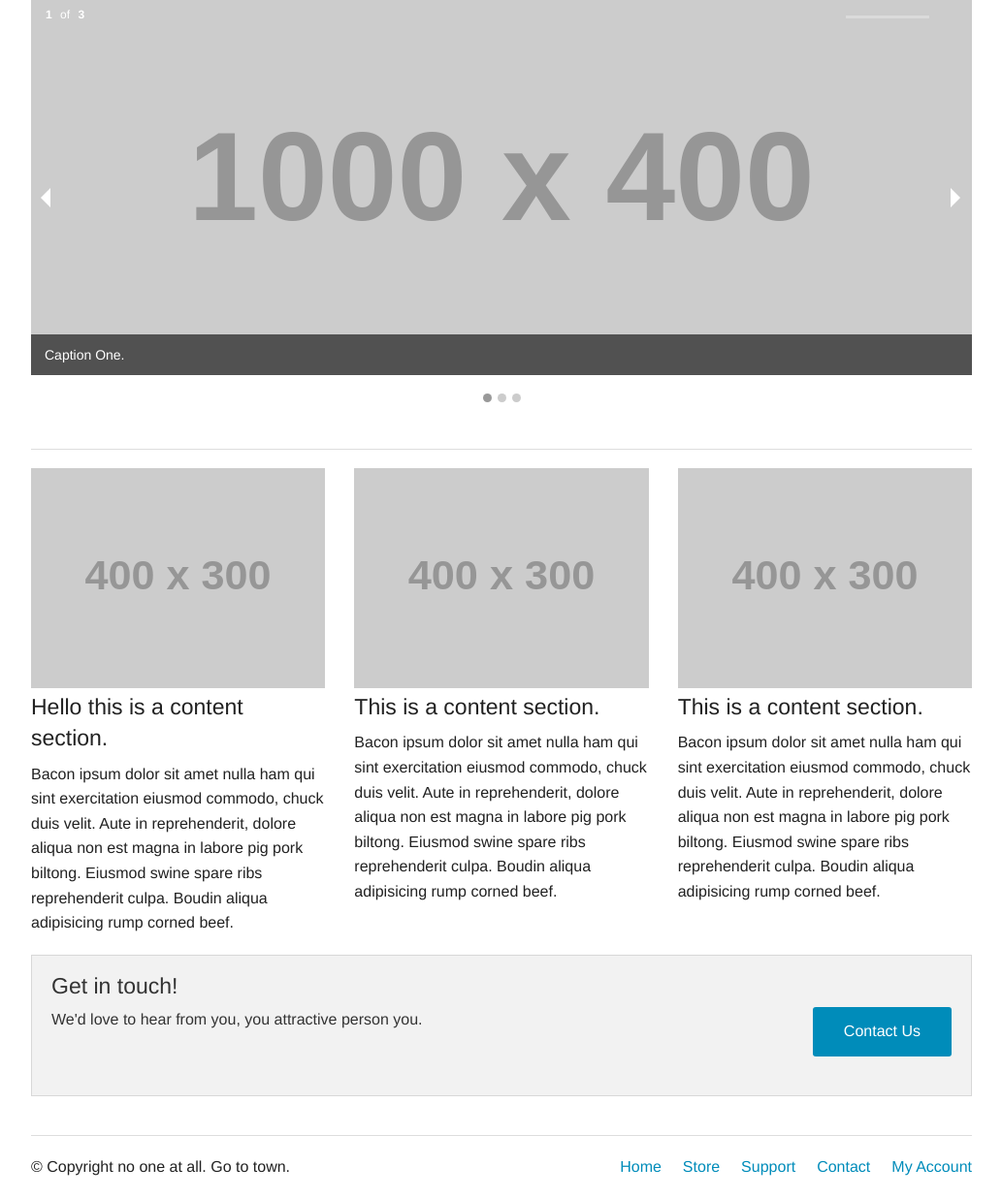
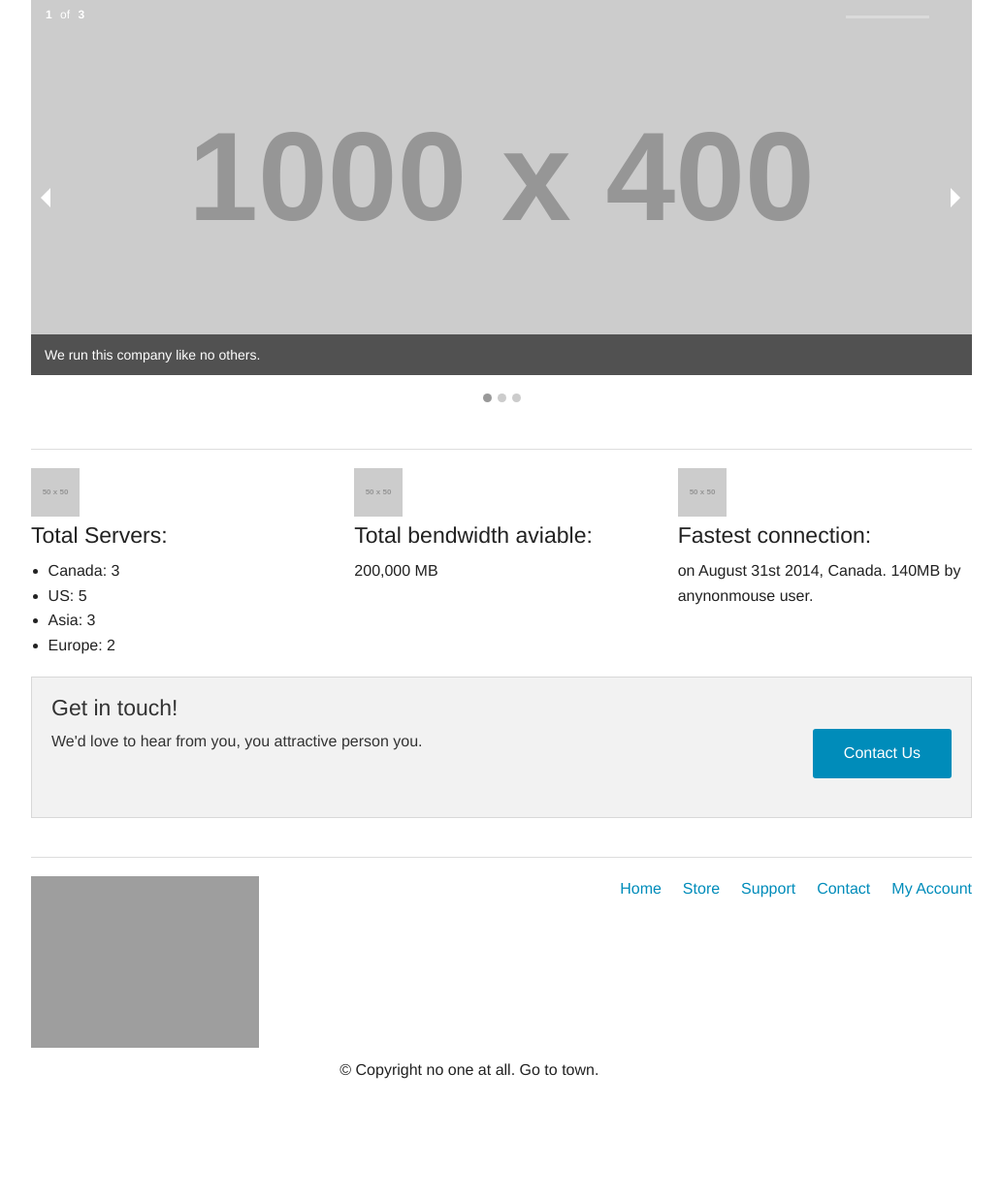
Before and after one commit to watervpn/wire, a PHP site: page / in a window 1280 px wide. Shown: the part 82-1318 px from the top of the page at 97% size, without its empty margins (123-1156 px from the left). After the commit the page ends 1195 px from the top, so only its background shows below. Run offline with PHP 8.4, Linux system fonts and the light colour scheme; grey boxes labelled with a size stand in for pictures from a placeholder-image service; style sheets or scripts are compiled from the project's sources; some libraries are stand-ins or nearby versions; grey boxes are pictures that could not be loaded.

Commit message:
content update

```diff
--- a/inc/footer.inc
+++ b/inc/footer.inc
@@ -2,8 +2,8 @@
     <div class="large-12 columns">
       <hr/>
       <div class="row">
-        <div class="large-6 columns">
-          <p>© Copyright no one at all. Go to town.</p>
+        <div class="badge large-6 columns">
+          <img src="/img/badge.png" alt="logo" class="logo" />
         </div>
         <div class="large-6 columns">
           <ul class="inline-list right">
@@ -14,6 +14,9 @@
             <li><a href="user.php" >My Account</a></li>
           </ul>
         </div>
+      </div>
+      <div class="row">
+          <p class="large-4 copyright">© Copyright no one at all. Go to town.</p>
       </div>
     </div>
   </footer>
--- a/inc/nav_user.inc
+++ b/inc/nav_user.inc
@@ -4,7 +4,7 @@
 		<a href="logout.php" class="button right">Logout</a>
 		<ul class="nav left">
 			<li class="left"><a class="button" href="servers.php">Server Status</a></li>
-			<li class="left"><a class="button" href="#">Edit Account Info</a></li>
+			<li class="left"><a class="button" href="#">Account Info</a></li>
 		</ul>
 	</div>
 </div>
--- a/inc/slider.inc
+++ b/inc/slider.inc
@@ -1,20 +1,20 @@
 <ul class="example-orbit" data-orbit>
   <li>
-    <img src="http://placehold.it/1000x400&text=[ Slider image 1 ]" />
+    <img src="http://placehold.it/1000x400&text=[ WaterVPN a tranparent VPN provider ]" />
     <div class="orbit-caption">
-      Caption One.
+      We run this company like no others.
     </div>
   </li>
   <li class="active">
-    <img src="http://placehold.it/1000x400&text=[ Slider image 2 ]" />
+    <img src="http://placehold.it/1000x400&text=[ We located in Canada, and we like maple syrup and privacy.]" />
     <div class="orbit-caption">
-      Caption Two.
+      Go Maple syrup.
     </div>
   </li>
   <li>
-    <img src="http://placehold.it/1000x400&text=[ Slider image 3 ]" />
+    <img src="http://placehold.it/1000x400&text=[ Give us feedback, we are listening. ]" />
     <div class="orbit-caption">
-      Caption Three.
+      You feedback are important to us.
     </div>
   </li>
 </ul>
--- a/index.php
+++ b/index.php
@@ -15,22 +15,27 @@
 
 
   <div class="row">
-    <div class="large-4 columns">
-      <img src="http://placehold.it/400x300&text=[img]"/>
-      <h4>Hello this is a content section.</h4>
-      <p>Bacon ipsum dolor sit amet nulla ham qui sint exercitation eiusmod commodo, chuck duis velit. Aute in reprehenderit, dolore aliqua non est magna in labore pig pork biltong. Eiusmod swine spare ribs reprehenderit culpa. Boudin aliqua adipisicing rump corned beef.</p>
+    <div class="status large-4 columns">
+      <img src="http://placehold.it/50x50&text=[img]"/>
+      <h4>Total Servers:</h4>
+      <ul>
+        <li>Canada: 3</li>
+        <li>US: 5</li>
+        <li>Asia: 3</li>
+        <li>Europe: 2</li>
+      </ul>
     </div>
 
     <div class="large-4 columns">
-      <img src="http://placehold.it/400x300&text=[img]"/>
-      <h4>This is a content section.</h4>
-      <p>Bacon ipsum dolor sit amet nulla ham qui sint exercitation eiusmod commodo, chuck duis velit. Aute in reprehenderit, dolore aliqua non est magna in labore pig pork biltong. Eiusmod swine spare ribs reprehenderit culpa. Boudin aliqua adipisicing rump corned beef.</p>
+      <img src="http://placehold.it/50x50&text=[img]"/>
+      <h4>Total bendwidth aviable:</h4>
+      <p>200,000 MB</p>
     </div>
 
     <div class="large-4 columns">
-      <img src="http://placehold.it/400x300&text=[img]"/>
-      <h4>This is a content section.</h4>
-      <p>Bacon ipsum dolor sit amet nulla ham qui sint exercitation eiusmod commodo, chuck duis velit. Aute in reprehenderit, dolore aliqua non est magna in labore pig pork biltong. Eiusmod swine spare ribs reprehenderit culpa. Boudin aliqua adipisicing rump corned beef.</p>
+      <img src="http://placehold.it/50x50&text=[img]"/>
+      <h4>Fastest connection:</h4>
+      <p>on August 31st 2014, Canada. 140MB by anynonmouse user.</p>
     </div>
 
   </div>
--- a/scss/app.scss
+++ b/scss/app.scss
@@ -67,3 +67,17 @@
 .tabs, .tabs-content{
 	padding: 0 15px;
 }
+
+footer {
+	.badge {
+		.logo {
+			width: 50%;
+		}
+	}
+
+
+
+	.copyright {
+		margin: 10px auto;
+	}
+}
```
Also changed, not shown: support.php (+0 -22 lines), stylesheets/app.css.
